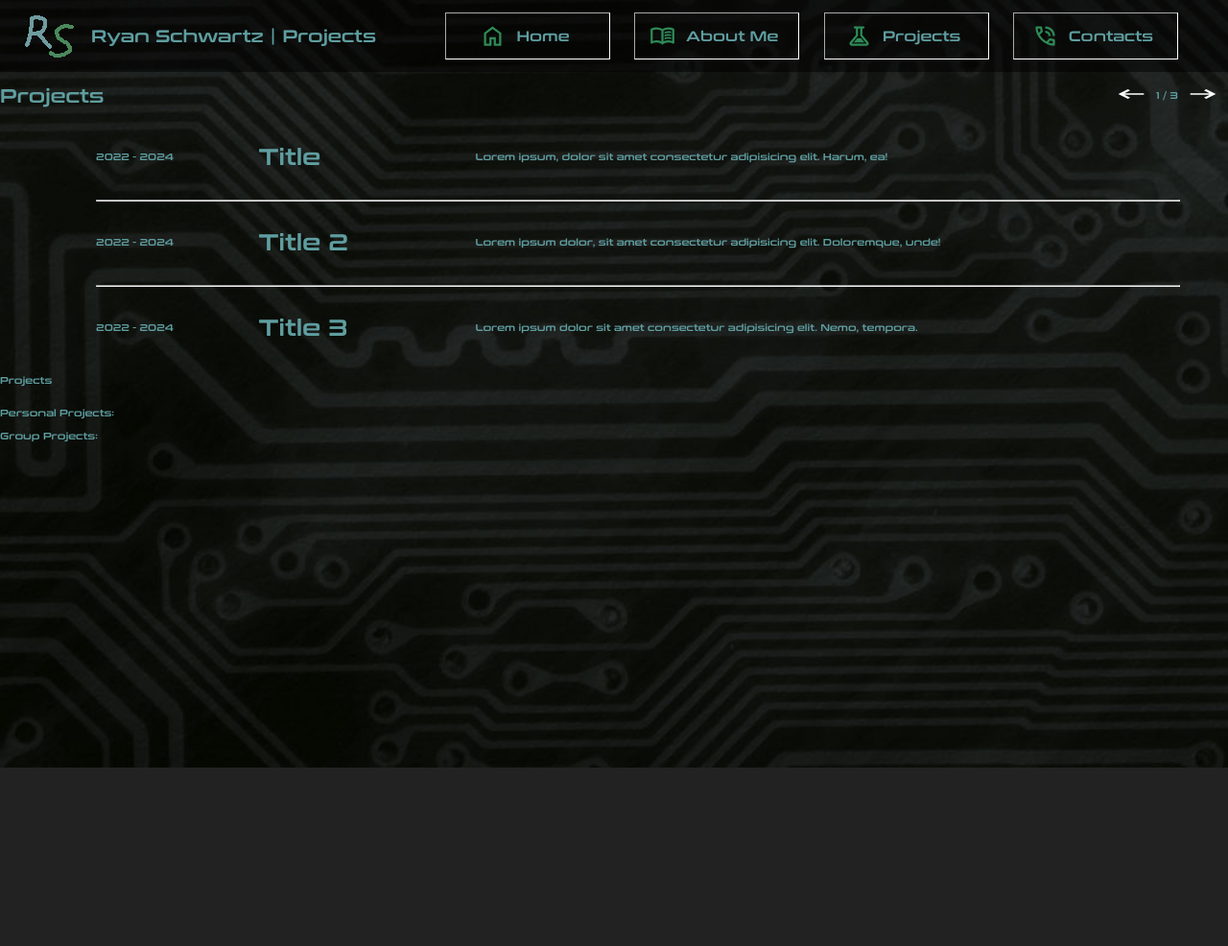
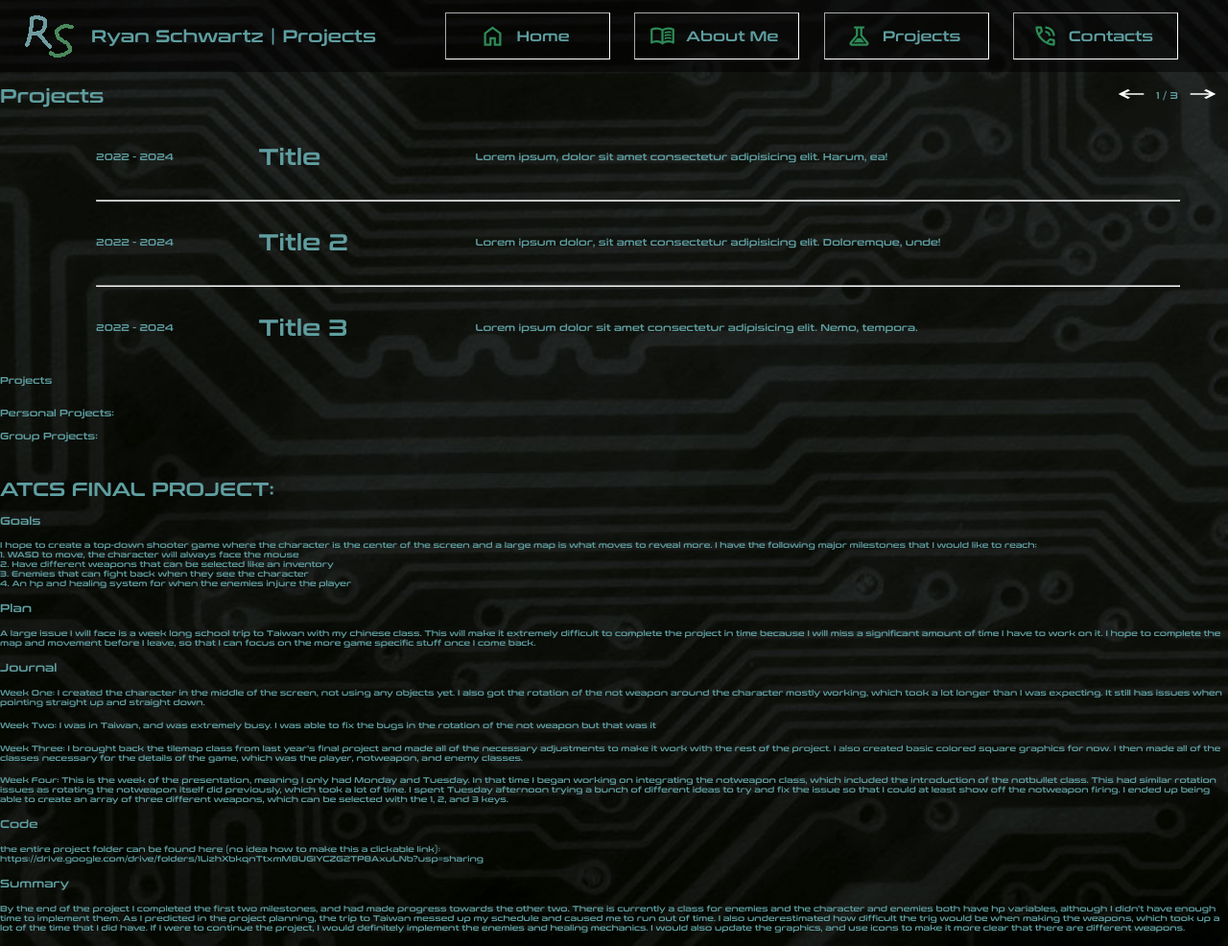
Before and after one commit to totallyepichackerman/coolWebsiteOohYeah, a plain HTML site: page pages/projects.html in a window 1280 px wide. Shown: the whole page at 96% size. Before the commit the page ends 800 px from the top, so only its background shows below. Drawn offline with Linux system fonts and the light colour scheme.

Commit message:
added final project

```diff
--- a/pages/projects.html
+++ b/pages/projects.html
@@ -179,7 +179,31 @@
     <br>
     <br>
     Group Projects:
+    <br>
+    <br>
+    <br>
 
-
+    <h1 class="title">ATCS FINAL PROJECT:</h1>
+    <h3 class="subtitle">Goals</h3>
+    <h5 class="text">I hope to create a top-down shooter game where the character is the center of the screen and a large map is what moves to reveal more. I have the following major milestones that I would like to reach:<br>
+        1. WASD to move, the character will always face the mouse<br>
+        2. Have different weapons that can be selected like an inventory<br>
+        3. Enemies that can fight back when they see the character<br>
+        4. An hp and healing system for when the enemies injure the player
+    </h5>
+    <h3 class="subtitle">Plan</h3>
+    <h5 class="text">
+        A large issue I will face is a week long school trip to Taiwan with my chinese class. This will make it extremely difficult to complete the project in time because I will miss a significant amount of time I have to work on it.
+        I hope to complete the map and movement before I leave, so that I can focus on the more game specific stuff once I come back.
+    </h5>
+    <h3 class="subtitle">Journal</h3>
+    <h5 class="text">Week One: I created the character in the middle of the screen, not using any objects yet. I also got the rotation of the not weapon around the character mostly working, which took a lot longer than I was expecting. It still has issues when pointing straight up and straight down.</h5>
+    <h5 class="text">Week Two: I was in Taiwan, and was extremely busy. I was able to fix the bugs in the rotation of the not weapon but that was it</h5>
+    <h5 class="text">Week Three: I brought back the tilemap class from last year's final project and made all of the necessary adjustments to make it work with the rest of the project. I also created basic colored square graphics for now. I then made all of the classes necessary for the details of the game, which was the player, notweapon, and enemy classes.</h5>
+    <h5 class="text">Week Four: This is the week of the presentation, meaning I only had Monday and Tuesday. In that time I began working on integrating the notweapon class, which included the introduction of the notbullet class. This had similar rotation issues as rotating the notweapon itself did previously, which took a lot of time. I spent Tuesday afternoon trying a bunch of different ideas to try and fix the issue so that I could at least show off the notweapon firing. I ended up being able to create an array of three different weapons, which can be selected with the 1, 2, and 3 keys.</h5>
+    <h3 class="subtitle">Code</h3>
+    <h5 class="text">the entire project folder can be found here (no idea how to make this a clickable link):<br>https://drive.google.com/drive/folders/1LizhXbkqnTtxmM8UGIYCZG2TP8AxuLNb?usp=sharing</h5>
+    <h3 class="subtitle">Summary</h3>
+    <h5 class="text">By the end of the project I completed the first two milestones, and had made progress towards the other two. There is currently a class for enemies and the character and enemies both have hp variables, although I didn't have enough time to implement them. As I predicted in the project planning, the trip to Taiwan messed up my schedule and caused me to run out of time. I also underestimated how difficult the trig would be when making the weapons, which took up a lot of the time that I did have. If I were to continue the project, I would definitely implement the enemies and healing mechanics. I would also update the graphics, and use icons to make it more clear that there are different weapons.</h5>
 </body>
 </html>
```
